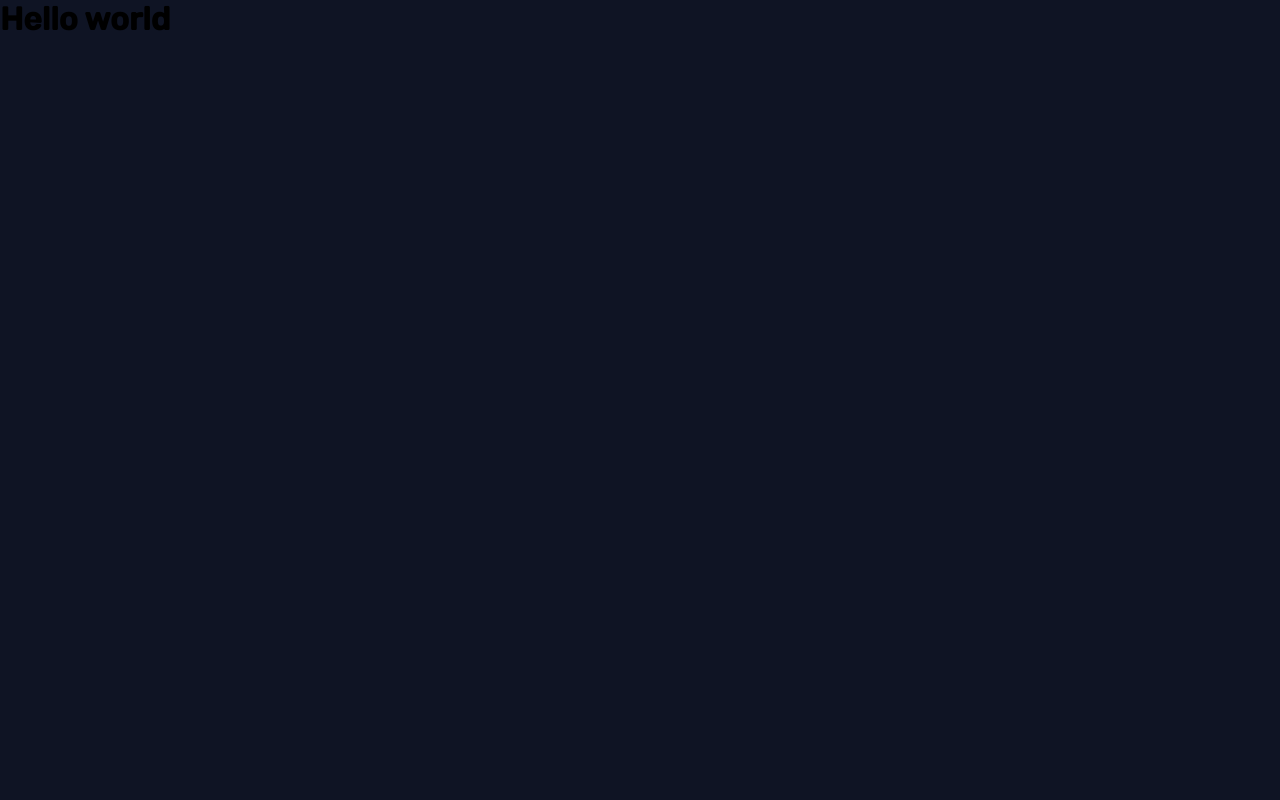
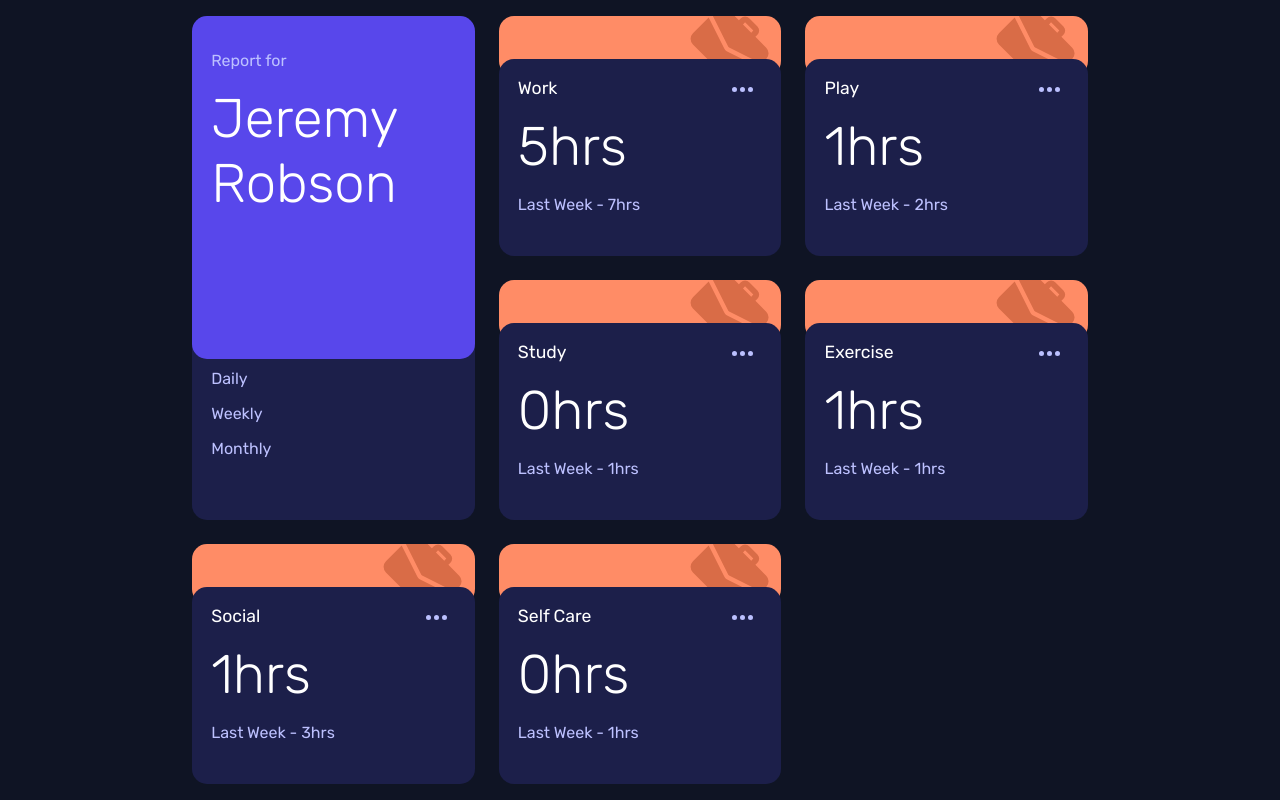
Before and after one commit to slawomirdev/TimeTracker-ui, a Next.js app: page / in a window 1280 px wide. Built offline with nearby package versions, Linux system fonts and the light colour scheme.

Commit message:
grid dashboard with mockup data

```diff
--- a/next.config.js
+++ b/next.config.js
@@ -1,4 +1,12 @@
 /** @type {import('next').NextConfig} */
 module.exports = {
   reactStrictMode: true,
-}
+  webpack(config) {
+    config.module.rules.push({
+      test: /\.svg$/,
+      use: ["@svgr/webpack"],
+    });
+
+    return config;
+  },
+};
--- a/package.json
+++ b/package.json
@@ -14,6 +14,7 @@
     "styled-components": "^5.3.3"
   },
   "devDependencies": {
+    "@svgr/webpack": "^5.5.0",
     "@types/node": "16.11.7",
     "@types/react": "17.0.35",
     "@types/styled-components": "^5.1.15",
--- a/pages/_app.tsx
+++ b/pages/_app.tsx
@@ -16,7 +16,7 @@ html{
 const theme = {
   colors: {
     BlueColor: "hsl(246, 80%, 60%)",
-    LightRedColor: "hsl(15, 100%, 70%)",
+    LightOrange: "hsl(15, 100%, 70%)",
     Softblue: "hsl(195, 74%, 62%)",
     Lightred: "hsl(348, 100%, 68%)",
     Limegreen: "hsl(145, 58%, 55%)",
@@ -26,6 +26,7 @@ const theme = {
     DarkBlue: "hsl(235, 46%, 20%)",
     Desaturatedblue: "hsl(235, 45%, 61%)",
     PaleBlue: "hsl(236, 100%, 87%)",
+    White: "#fff",
   },
 };
 
--- a/pages/index.tsx
+++ b/pages/index.tsx
@@ -2,11 +2,16 @@ import type { NextPage } from "next";
 import Head from "next/head";
 import Image from "next/image";
 import styled from "styled-components";
+import Dashboard from "../src/components/Dashboard/Dashboard";
 
 const Wrapper = styled.div`
   background-color: ${(props) => props.theme.colors.VeryDarkBlue};
   width: 100%;
-  height: 100vh;
+  /* height: 100vh; */
+  min-height: 100vh;
+  display: flex;
+  justify-content: center;
+  align-items: center;
 `;
 
 const Home: NextPage = () => {
@@ -18,7 +23,7 @@ const Home: NextPage = () => {
         <link rel="icon" href="/favicon.ico" />
       </Head>
       <Wrapper>
-        <h1>Hello world</h1>
+        <Dashboard />
       </Wrapper>
     </div>
   );
--- /dev/null
+++ b/src/components/Dashboard/Dashboard.tsx
@@ -0,0 +1,152 @@
+import React from "react";
+import styled from "styled-components";
+import Dots from "../../../images/icon-ellipsis.svg";
+import IconWork from "../../../images/icon-work.svg";
+import data from "../../../data.json";
+
+const Wrapper = styled.div`
+  width: 70%;
+  /* background-color: pink; */
+  display: grid;
+  grid-template-columns: repeat(auto-fit, minmax(250px, 1fr));
+  /* grid-template-rows: 1fr 1fr; */
+  gap: 1.5rem;
+  grid-auto-rows: minmax(15rem, auto);
+`;
+
+const Container = styled.div`
+  /* background-color: red; */
+  display: flex;
+  position: relative;
+`;
+
+const MainBoard = styled.div`
+  /* background-color: white; */
+  grid-row: 1/3;
+  display: flex;
+  overflow: hidden;
+  position: relative;
+
+  @media screen and (max-width: 600px) {
+    grid-row: 1/1;
+  }
+`;
+
+const StatsBox = styled.div`
+  background-color: ${(props) => props.theme.colors.DarkBlue};
+  height: 82%;
+  width: 100%;
+  align-self: flex-end;
+  border-radius: 15px;
+  z-index: 3;
+  position: relative;
+  padding: 1.2rem;
+
+  svg {
+    position: absolute;
+    right: 28px;
+    top: 28px;
+  }
+`;
+
+const Banner = styled.div`
+  background-color: ${(props) => props.theme.colors.LightOrange};
+  width: 100%;
+  height: 25%;
+  border-radius: 15px;
+  position: absolute;
+  left: 0;
+  top: 0;
+  display: flex;
+  align-items: center;
+  overflow: hidden;
+  justify-content: flex-end;
+
+  svg {
+    margin-right: 0.8rem;
+  }
+`;
+
+const Title = styled.p`
+  font-size: 1.1rem;
+  font-weight: 400;
+  color: ${(props) => props.theme.colors.White};
+`;
+
+const BigText = styled.p`
+  padding-top: 1rem;
+  font-size: 3.4rem;
+  font-weight: 300;
+  color: ${(props) => props.theme.colors.White};
+`;
+
+const TextInfo = styled.p`
+  padding-top: 1rem;
+  font-size: 1rem;
+  font-weight: 400;
+  color: ${(props) => props.theme.colors.PaleBlue};
+`;
+
+const Profile = styled.div`
+  z-index: 3;
+  width: 100%;
+  height: 68%;
+  border-radius: 15px;
+  background-color: ${(props) => props.theme.colors.BlueColor};
+  position: absolute;
+  left: 0;
+  top: 0;
+  padding: 1.2rem;
+`;
+
+const Switch = styled.div`
+  height: 37%;
+  width: 100%;
+  background-color: ${(props) => props.theme.colors.DarkBlue};
+  border-radius: 15px;
+  align-self: flex-end;
+  padding: 1.2rem;
+`;
+
+const Dashboard = () => {
+  return (
+    <Wrapper>
+      <MainBoard>
+        <Profile>
+          <TextInfo>Report for</TextInfo>
+          <BigText>Jeremy Robson</BigText>
+        </Profile>
+        <Switch>
+          <TextInfo>Daily</TextInfo>
+          <TextInfo>Weekly</TextInfo>
+          <TextInfo>Monthly</TextInfo>
+        </Switch>
+      </MainBoard>
+      {data.map((item) => {
+        return (
+          <Container key={item.title}>
+            <Banner>
+              <IconWork />
+            </Banner>
+            <StatsBox>
+              <Title>{item.title}</Title>
+              <BigText>{item.timeframes.daily.current}hrs</BigText>
+              <TextInfo>
+                Last Week - {item.timeframes.daily.previous}hrs
+              </TextInfo>
+              <Dots />
+            </StatsBox>
+          </Container>
+        );
+      })}
+
+      {/* <Container>xd</Container>
+      <Container>xd</Container>
+      <Container>xd</Container>
+      <Container>xd</Container>
+      <Container>xd</Container> */}
+    </Wrapper>
+  );
+};
+
+export default Dashboard;
```
Also changed, not shown: 1 other file (tests, documents, lock files or other folders).
